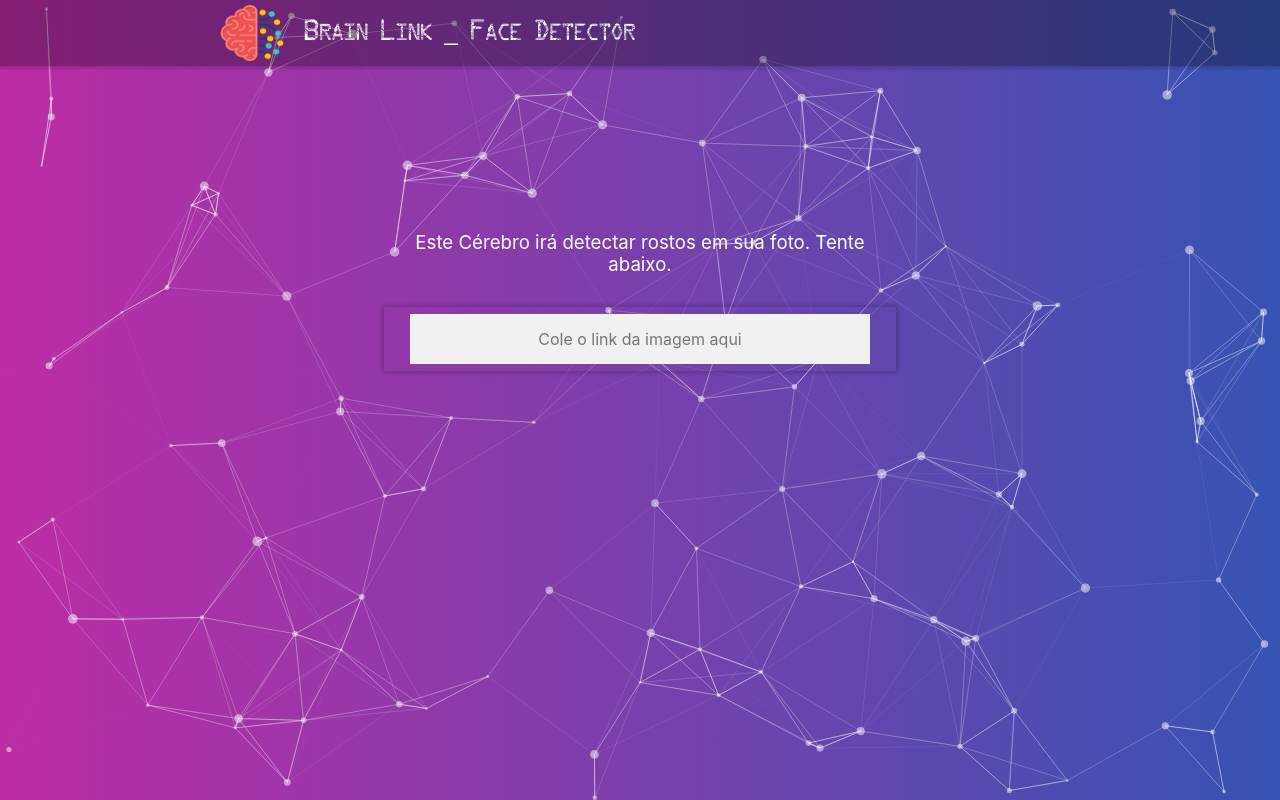
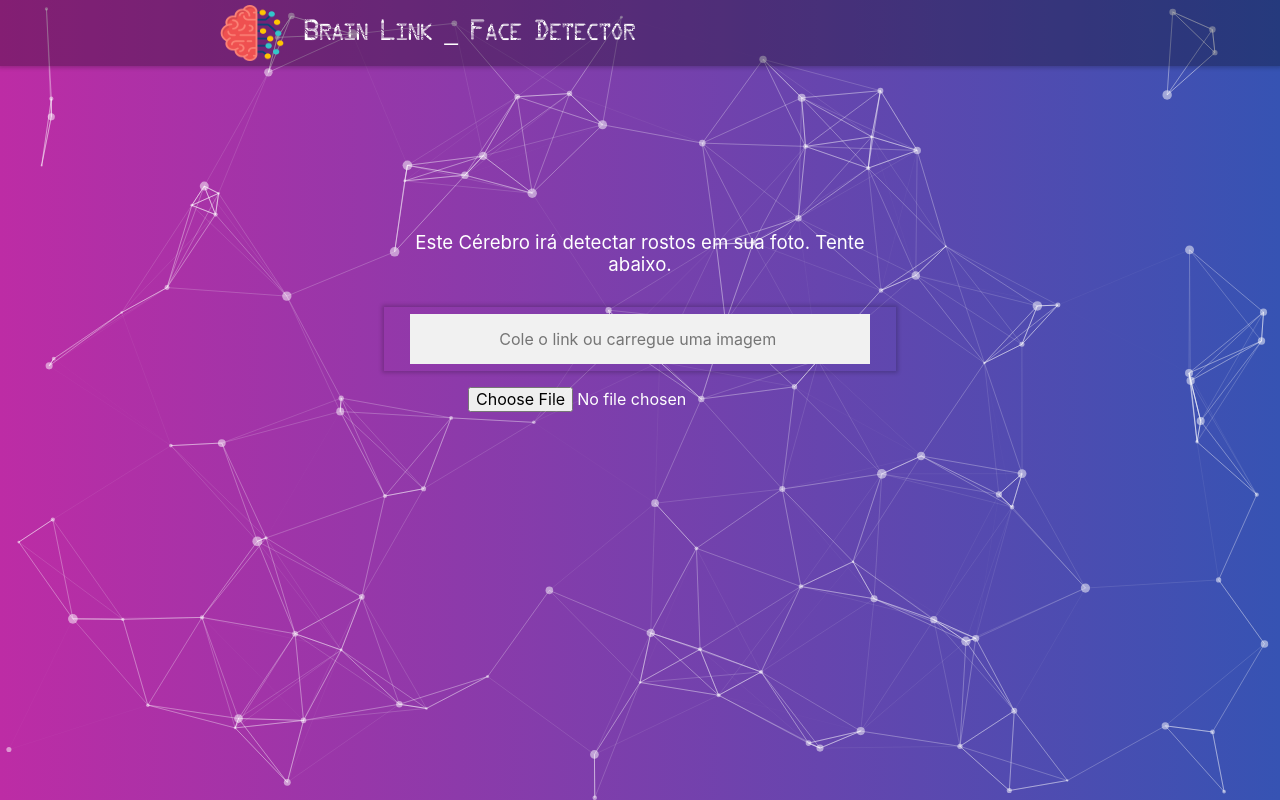
Before and after one commit to mucavel/brainlink-facedetector, a React (Create React App) app: page / in a window 1280 px wide. Built offline with nearby package versions, Linux system fonts and the light colour scheme.

Commit message:
Added Upload Button

```diff
--- a/src/components/FaceContainer/FaceContainer.jsx
+++ b/src/components/FaceContainer/FaceContainer.jsx
@@ -37,7 +37,7 @@ const FaceContainer = ({imgSrc}) => {
             .catch((error) =>console.log('Erro na Promise: '+error));
         }
         imgRef && loadedModels();
-    },[]);
+    },[imgSrc]);
 
     return(
         <div className="facecontainer">
--- a/src/components/InputForm/InputForm.jsx
+++ b/src/components/InputForm/InputForm.jsx
@@ -1,4 +1,4 @@
-import React from "react";
+import React, {useRef} from "react";
 import './css/InputForm.css'
 
 const InputForm = ({onInputChange}) =>{
@@ -8,7 +8,7 @@ const InputForm = ({onInputChange}) =>{
                 <p>Este Cérebro irá detectar rostos em sua foto. Tente abaixo.</p>
             </div>
             <div className="inputForm shadow-1">
-                <input type="text" placeholder="Cole o link da imagem aqui" required onChange={onInputChange}/>
+                <input type="text" placeholder="Cole o link ou carregue uma imagem " required onChange={onInputChange}/>
             </div>
         </div>
     );
--- /dev/null
+++ b/src/components/InputForm/UploadButton.jsx
@@ -0,0 +1,18 @@
+import { useRef } from "react";
+import './css/InputForm.css'
+
+const UploadButton = ({onFileUpload}) => {
+    const file = useRef();
+    return(
+        <div className="upload-btn-container">
+            <input type="file" id="file" ref={file}  onChange={() => {
+                let reader = new FileReader();
+                reader.readAsDataURL(file.current.files[0]);
+                reader.onload = () => {
+                    onFileUpload(reader.result);
+                }
+            }} />
+        </div>
+    )
+}
+export default UploadButton
--- a/src/components/InputForm/css/InputForm.css
+++ b/src/components/InputForm/css/InputForm.css
@@ -23,6 +23,12 @@
     background: rgb(241, 241, 241);
     margin: .4rem auto;
 }
+.upload-btn-container{
+    padding: 1rem;
+}
+.upload-btn-container input{
+    color: #fff;
+}
 
 @media screen and (max-width: 700px){
     .inputContainer{
--- a/src/container/App.jsx
+++ b/src/container/App.jsx
@@ -4,6 +4,7 @@ import Navbar from "../components/NavBar/Navbar";
 import InputForm from "../components/InputForm/InputForm";
 import ParticlesBG from "../components/ParticlesBG/Particle";
 import FaceContainer from "../components/FaceContainer/FaceContainer";
+import UploadButton from "../components/InputForm/UploadButton";
 
 class App extends React.Component{
     constructor(){
@@ -16,6 +17,9 @@ class App extends React.Component{
     onInputChange = (event) => {
         this.setState({input : event.target.value})
     }
+    onFileUpload = (event) => {
+        this.setState({input : event})
+    }
 
     render(){
        if(this.state.input === ''){
@@ -24,6 +28,7 @@ class App extends React.Component{
                 <ParticlesBG />
                 <Navbar />
                 <InputForm onInputChange={this.onInputChange}/>
+                <UploadButton onFileUpload={this.onFileUpload}/>
             </div>
         );
        }else{
@@ -32,6 +37,7 @@ class App extends React.Component{
                     <ParticlesBG />
                     <Navbar />
                     <InputForm onInputChange={this.onInputChange}/>
+                    <UploadButton onFileUpload={this.onFileUpload}/>
                     <FaceContainer imgSrc={this.state.input}/>
                 </div>
             );
```
Also changed, not shown: 1 other file (tests, documents, lock files or other folders).
